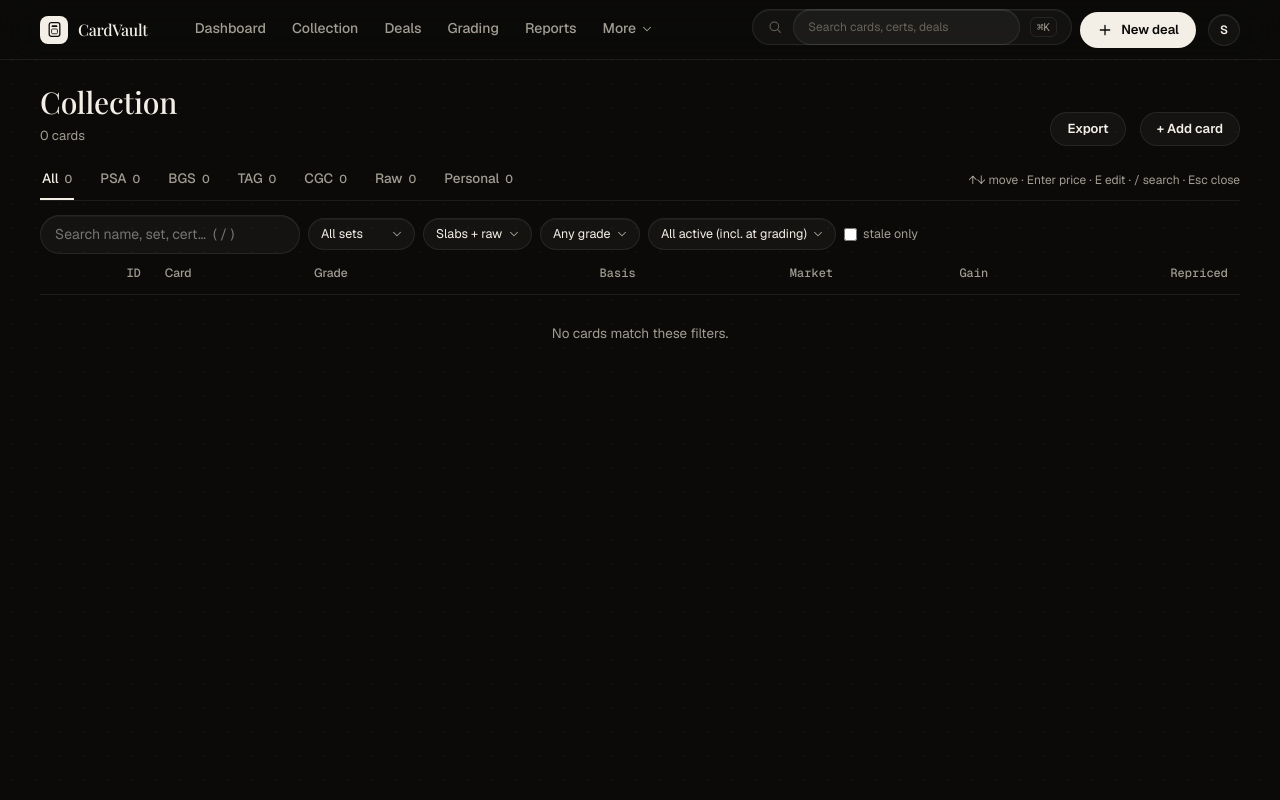
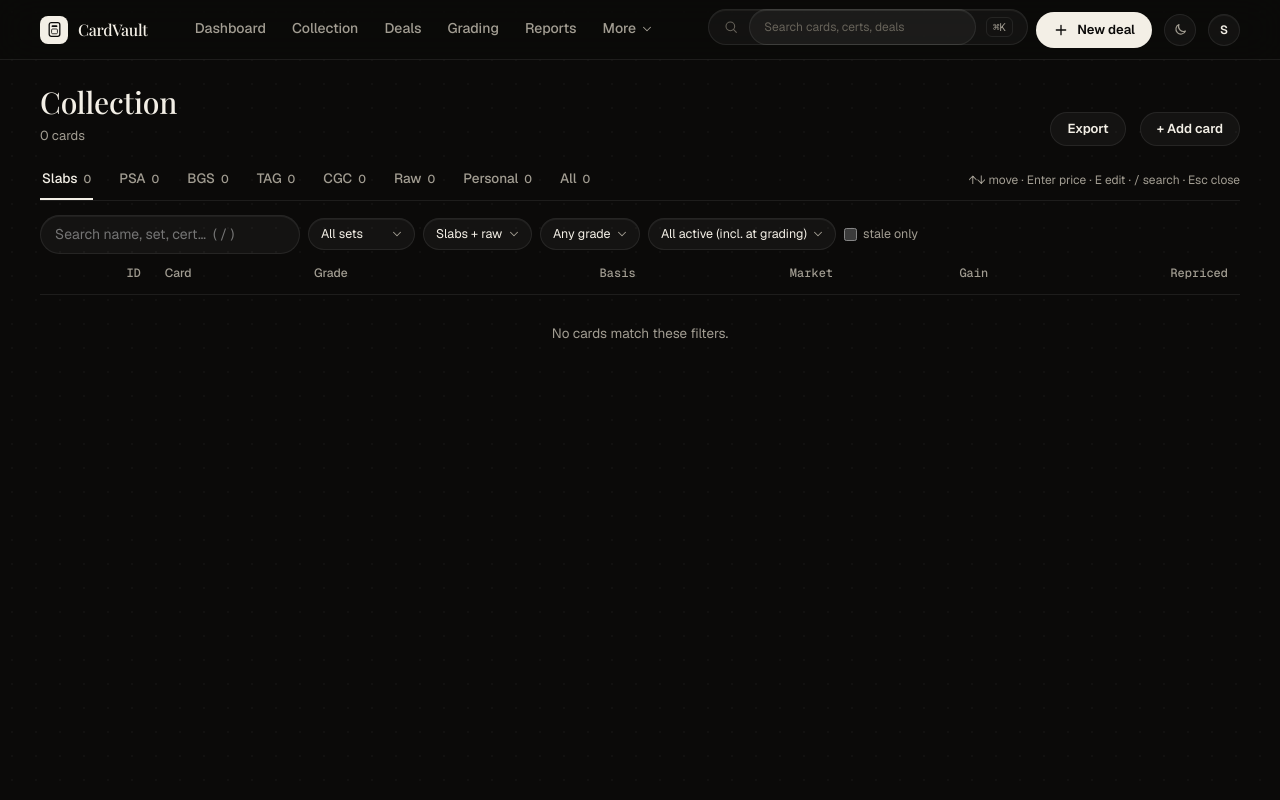
Before and after one commit to skazmi520/CardVault, a Flask app: template v2/templates/collection.html in a window 1280 px wide. Run offline with Flask 3, Linux system fonts and the light colour scheme; the template is opened without the code that fills it: most values are stand-ins (such as "Sample title", 1, 10 or a date in 2020); parts of the project's set-up code (start-up, migrations or seed data) failed here and were passed over.

Commit message:
Light theme, and the collection opens on slabs
Light tokens from the system doc under [data-theme="light"], a sun/moon
toggle in the top bar saved to localStorage and applied before first
paint. The dark-only hexes that were scattered through the stylesheet
(menus, button text, specular edges, dot grid, backdrop) become tokens
so nothing is hardcoded to one theme; light grader chips get their own
fills.

Collection: Slabs is the first tab and the default; All moves to the
end. Deep links that point at raw cards (?kind=raw, at-grading) land on
the Raw tab, a search (?q= or typing) widens to All, and the kind filter
keeps the tabs in step so the two never contradict.

Co-Authored-By: Claude Fable 5.1 <noreply@anthropic.com>

```diff
--- a/v2/static/app.js
+++ b/v2/static/app.js
@@ -185,3 +185,15 @@ function lineChartDraw(el, points) {
   });
   el.addEventListener("mouseleave", () => { hov.style.display = "none"; tip.style.display = "none"; });
 }
+
+/* theme: dark is the default; a saved "light" wins */
+document.addEventListener("DOMContentLoaded", () => {
+  const b = document.getElementById("theme-btn");
+  if (!b) return;
+  b.addEventListener("click", () => {
+    const light = document.documentElement.getAttribute("data-theme") !== "light";
+    if (light) document.documentElement.setAttribute("data-theme", "light");
+    else document.documentElement.removeAttribute("data-theme");
+    try { localStorage.setItem("cardvault_theme", light ? "light" : "dark"); } catch (e) {}
+  });
+});
--- a/v2/static/style.css
+++ b/v2/static/style.css
@@ -31,21 +31,73 @@
   --font-display: "Playfair Display", Georgia, "Times New Roman", serif;
   --font-mono: "Geist Mono", ui-monospace, "SF Mono", Menlo, monospace;
   --psa: #ff6b62; --bgs: #5aa2ff; --tag: #4fd1b8; --cgc: #c98bf0; --pc: #e0a52a;
+  /* things that are not "a colour" in the system but still flip with the theme */
+  --pop:        var(--pop);                  /* menus, popovers, dialogs */
+  --on-accent:  #0b0a09;                  /* text on the primary button */
+  --btn-hover:  #fff;
+  --spec:       rgba(255,255,255,.10);    /* specular top edge */
+  --spec-lo:    rgba(255,255,255,.05);
+  --dots:       rgba(255,255,255,.028);   /* the canvas dot grid */
+  --backdrop:   rgba(0,0,0,.6);
+  color-scheme: dark;
 }
+
+/* ── light — the same system on paper ─────────────────────────────────── */
+:root[data-theme="light"] {
+  --bg:         #f6f5f1;
+  --bg2:        rgba(246,245,241,.85);
+  --surface:    #ffffff;
+  --surface-2:  #ffffff;
+  --surface-3:  #faf9f6;
+  --surface-hi: #ffffff;
+  --border:     rgba(20,20,18,.08);
+  --border-hi:  rgba(20,20,18,.16);
+  --text:       #141412;
+  --muted:      #6b6a64;
+  --faint:      #a19f97;
+  --accent:     #141412;
+  --accent-dim: #3a3934;
+  --pos:        #1a9e5c;
+  --neg:        #d6404c;
+  --warn:       #b07a12;
+  --input:      #f3f2ee;
+  --row-hover:  rgba(20,20,18,.03);
+  --row-sel:    rgba(20,20,18,.06);
+  --shadow:     inset 0 1px 0 rgba(255,255,255,.9), 0 1px 2px rgba(20,20,18,.04), 0 8px 32px rgba(20,20,18,.07);
+  --shadow-lg:  inset 0 1px 0 rgba(255,255,255,.9), 0 2px 6px rgba(20,20,18,.06), 0 16px 48px rgba(20,20,18,.12);
+  --psa: #c8362e; --bgs: #2563eb; --tag: #0f8f7a; --cgc: #7c3aed; --pc: #b07a12;
+  --pop:        #ffffff;
+  --on-accent:  #f6f5f1;
+  --btn-hover:  #000;
+  --spec:       rgba(255,255,255,.9);
+  --spec-lo:    rgba(255,255,255,.7);
+  --dots:       rgba(20,20,18,.07);
+  --backdrop:   rgba(20,20,18,.35);
+  color-scheme: light;
+}
+:root[data-theme="light"] .chip.PSA { background: rgba(200,54,46,.09);  border-color: rgba(200,54,46,.32); }
+:root[data-theme="light"] .chip.BGS { background: rgba(37,99,235,.09);  border-color: rgba(37,99,235,.32); }
+:root[data-theme="light"] .chip.CGC { background: rgba(124,58,237,.09); border-color: rgba(124,58,237,.32); }
+:root[data-theme="light"] .chip.TAG { background: rgba(15,143,122,.09); border-color: rgba(15,143,122,.32); }
+:root[data-theme="light"] .chip.pc  { background: rgba(176,122,18,.10); border-color: rgba(176,122,18,.34); }
+:root[data-theme="light"] .chip.lost, :root[data-theme="light"] .pill.neg { background: rgba(214,64,76,.10); }
+:root[data-theme="light"] .pill.pos { background: rgba(26,158,92,.11); }
+:root[data-theme="light"] .pill.warn { background: rgba(176,122,18,.12); }
+:root[data-theme="light"] .btn.danger-ghost:hover { background: rgba(214,64,76,.08); }
 
 * { box-sizing: border-box; margin: 0; padding: 0; }
 [hidden] { display: none !important; }   /* an author display: value must never un-hide a [hidden] element */
 html, body { height: 100%; }
 body {
   background: var(--bg);
-  background-image: radial-gradient(rgba(255,255,255,.028) 1px, transparent 1px);
+  background-image: radial-gradient(var(--dots) 1px, transparent 1px);
   background-size: 24px 24px;
   color: var(--text);
   font: 14px/1.5 var(--font-ui);
   -webkit-font-smoothing: antialiased;
 }
 a { color: var(--text); text-decoration: none; transition: color .15s var(--ease); }
-a:hover { color: #fff; text-decoration: underline; text-decoration-color: var(--border-hi); }
+a:hover { color: var(--text); text-decoration: underline; text-decoration-color: var(--border-hi); }
 
 .mono, .num { font-family: var(--font-mono); font-variant-numeric: tabular-nums; }
 .display { font-family: var(--font-display); font-weight: 500; letter-spacing: -.005em; font-variant-numeric: lining-nums tabular-nums; }
@@ -80,7 +132,7 @@ a:hover { color: #fff; text-decoration: underline; text-decoration-color: var(--
 .more { position: relative; }
 .more .menu {
   display: none; position: absolute; top: 52px; left: 0; min-width: 190px; padding: 6px;
-  background: #15140f; border: 1px solid var(--border-hi); border-radius: var(--r-inset); box-shadow: var(--shadow-lg);
+  background: var(--pop); border: 1px solid var(--border-hi); border-radius: var(--r-inset); box-shadow: var(--shadow-lg);
 }
 .more:hover .menu, .more:focus-within .menu { display: block; }
 .more .menu a { display: block; padding: 9px 12px; border-radius: var(--r-tight); color: var(--muted); font-size: 13.5px; }
@@ -89,17 +141,23 @@ a:hover { color: #fff; text-decoration: underline; text-decoration-color: var(--
 .search {
   display: flex; align-items: center; gap: 10px; height: 36px; padding: 0 14px; width: 320px;
   border-radius: 999px; background: var(--input); border: 1px solid var(--border);
-  box-shadow: inset 0 1px 0 rgba(255,255,255,.05); color: var(--faint);
+  box-shadow: inset 0 1px 0 var(--spec-lo); color: var(--faint);
 }
 .search:focus-within { border-color: var(--border-hi); }
 .search svg { width: 16px; height: 16px; stroke: currentColor; fill: none; stroke-width: 1.6; stroke-linecap: round; flex-shrink: 0; }
 .search input { flex: 1; min-width: 0; background: none; border: none; color: var(--text); font: 13px var(--font-ui); outline: none; min-height: 0; padding: 0; }
 .search input::placeholder { color: var(--faint); }
 .kbd { font-size: 11px; color: var(--muted); border: 1px solid var(--border); border-radius: 6px; padding: 1px 6px; font-family: var(--font-mono); }
+.theme-btn { width: 32px; height: 32px; border-radius: 50%; background: var(--input); border: 1px solid var(--border); color: var(--muted); display: inline-flex; align-items: center; justify-content: center; cursor: pointer; margin-left: 4px; }
+.theme-btn:hover { color: var(--text); border-color: var(--border-hi); }
+.theme-btn svg { width: 15px; height: 15px; stroke: currentColor; fill: none; stroke-width: 1.8; stroke-linecap: round; stroke-linejoin: round; }
+.theme-btn .sun { display: none; } .theme-btn .moon { display: block; }
+:root[data-theme="light"] .theme-btn .sun { display: block; } :root[data-theme="light"] .theme-btn .moon { display: none; }
+.brand .plate { color: var(--bg); }
 .avatar {
   width: 32px; height: 32px; border-radius: 50%; background: var(--input); border: 1px solid var(--border);
   display: inline-flex; align-items: center; justify-content: center; font-size: 12px; font-weight: 600; flex-shrink: 0;
-  box-shadow: inset 0 1px 0 rgba(255,255,255,.08); margin-left: 4px;
+  box-shadow: inset 0 1px 0 var(--spec-lo); margin-left: 4px;
 }
 
 .main { width: 1280px; max-width: calc(100% - 80px); margin: 0 auto; padding: 26px 0 60px; }
@@ -180,7 +238,7 @@ input[type=text], input[type=number], input[type=date], input[type=datetime-loca
   background: var(--input); color: var(--text);
   border: 1px solid var(--border); border-radius: 999px;
   padding: 8px 14px; font: inherit; min-height: 36px;
-  box-shadow: inset 0 1px 0 rgba(255,255,255,.04);
+  box-shadow: inset 0 1px 0 var(--spec-lo);
   transition: border-color .15s var(--ease);
 }
 input[type=number], input.val { font-family: var(--font-mono); font-variant-numeric: tabular-nums; }
@@ -195,11 +253,11 @@ select { appearance: none; -webkit-appearance: none; padding-right: 28px;
 .btn {
   display: inline-flex; align-items: center; justify-content: center; gap: 8px;
   height: 36px; padding: 0 16px; border-radius: 999px;
-  background: var(--text); color: #0b0a09; border: 1px solid transparent;
+  background: var(--text); color: var(--on-accent); border: 1px solid transparent;
   font: inherit; font-weight: 600; font-size: 13px; cursor: pointer; white-space: nowrap;
   transition: background .15s var(--ease), border-color .15s var(--ease), transform .2s var(--ease);
 }
-.btn:hover { background: #fff; text-decoration: none; color: #0b0a09; }
+.btn:hover { background: var(--btn-hover); text-decoration: none; color: var(--on-accent); }
 .btn:active { transform: translateY(1px); }
 .btn.ghost { background: var(--input); border-color: var(--border); color: var(--text); }
 .btn.ghost:hover { background: var(--surface-hi); border-color: var(--border-hi); }
@@ -213,7 +271,7 @@ select { appearance: none; -webkit-appearance: none; padding-right: 28px;
 .seg { display: inline-flex; background: var(--input); border: 1px solid var(--border); border-radius: 999px; padding: 3px; height: 34px; gap: 2px; }
 .seg span, .seg button, .seg a { padding: 0 11px; display: inline-flex; align-items: center; border-radius: 999px; font: inherit; font-size: 12px; font-weight: 500; color: var(--muted); background: none; border: none; cursor: pointer; }
 .seg a:hover { text-decoration: none; color: var(--text); }
-.seg .on { background: var(--surface-hi); color: var(--text); box-shadow: inset 0 1px 0 rgba(255,255,255,.10), 0 1px 2px rgba(0,0,0,.3); }
+.seg .on { background: var(--surface-hi); color: var(--text); box-shadow: inset 0 1px 0 var(--spec), 0 1px 2px rgba(0,0,0,.18); }
 
 .row { display: flex; gap: 10px; align-items: end; flex-wrap: wrap; }
 .row > div { display: flex; flex-direction: column; }
@@ -234,7 +292,7 @@ select { appearance: none; -webkit-appearance: none; padding-right: 28px;
 .deal-line .x:hover { color: var(--neg); }
 
 .picker-results {
-  position: absolute; z-index: 20; background: #15140f;
+  position: absolute; z-index: 20; background: var(--pop);
   border: 1px solid var(--border-hi); border-radius: var(--r-inset);
   max-height: 260px; overflow-y: auto; width: 100%; box-shadow: var(--shadow-lg);
 }
@@ -243,7 +301,7 @@ select { appearance: none; -webkit-appearance: none; padding-right: 28px;
 
 .totals-bar {
   position: sticky; bottom: 0; margin-top: 18px;
-  background: #15140f; border: 1px solid var(--border-hi);
+  background: var(--pop); border: 1px solid var(--border-hi);
   border-radius: var(--r-surface); padding: 14px 18px;
   display: flex; gap: 26px; align-items: center; flex-wrap: wrap; box-shadow: var(--shadow-lg);
 }
@@ -261,7 +319,7 @@ td.saved-flash { animation: saved-flash .9s ease-out; }
 
 .toast-stack { position: fixed; right: 18px; bottom: 18px; z-index: 100; display: flex; flex-direction: column; gap: 8px; align-items: flex-end; pointer-events: none; }
 .toast {
-  background: #15140f; border: 1px solid var(--border-hi); color: var(--text);
+  background: var(--pop); border: 1px solid var(--border-hi); color: var(--text);
   border-radius: var(--r-inset); padding: 10px 14px; font-size: 13px; max-width: 380px; box-shadow: var(--shadow-lg);
   opacity: 0; transform: translateY(8px); transition: opacity .25s var(--ease), transform .25s var(--ease);
   display: flex; align-items: center; gap: 10px;
@@ -276,12 +334,12 @@ td.saved-flash { animation: saved-flash .9s ease-out; }
 .cdialog-body { white-space: pre-line; font-size: 13.5px; color: var(--muted); }
 
 .modal-backdrop {
-  position: fixed; inset: 0; z-index: 60; background: rgba(0,0,0,.6); backdrop-filter: blur(6px);
+  position: fixed; inset: 0; z-index: 60; background: var(--backdrop); backdrop-filter: blur(6px);
   align-items: center; justify-content: center; padding: 16px; display: none;
 }
 .modal-backdrop:not([hidden]) { display: flex; }
 .modal {
-  background: #15140f; border: 1px solid var(--border-hi); border-radius: var(--r-surface);
+  background: var(--pop); border: 1px solid var(--border-hi); border-radius: var(--r-surface);
   padding: 22px 24px; width: 560px; max-width: 96vw; max-height: 92vh; overflow-y: auto; box-shadow: var(--shadow-lg);
 }
 .modal h2 { font-family: var(--font-display); font-weight: 500; font-size: 21px; margin-bottom: 14px; }
@@ -353,7 +411,7 @@ td.saved-flash { animation: saved-flash .9s ease-out; }
 /* chart hover */
 .chart-tip {
   position: absolute; pointer-events: none; z-index: 3; padding: 8px 10px; border-radius: var(--r-tight);
-  background: #15140f; border: 1px solid var(--border-hi); box-shadow: var(--shadow-lg); font-size: 12px; white-space: nowrap;
+  background: var(--pop); border: 1px solid var(--border-hi); box-shadow: var(--shadow-lg); font-size: 12px; white-space: nowrap;
   display: none;
 }
 .chart-tip .v { font-family: var(--font-mono); font-size: 13px; }
--- a/v2/templates/base.html
+++ b/v2/templates/base.html
@@ -8,6 +8,9 @@
   <link rel="preconnect" href="https://fonts.googleapis.com">
   <link rel="preconnect" href="https://fonts.gstatic.com" crossorigin>
   <link rel="stylesheet" href="https://fonts.googleapis.com/css2?family=Playfair+Display:wght@500;600&family=Geist:wght@400;500;600&family=Geist+Mono:wght@400;500&display=swap">
+  <script>/* apply the saved theme before first paint so there is no flash */
+    (function () { try { var t = localStorage.getItem("cardvault_theme"); if (t === "light") document.documentElement.setAttribute("data-theme", "light"); } catch (e) {} })();
+  </script>
   <link rel="stylesheet" href="{{ url_for('static', filename='style.css') }}">
   <script src="{{ url_for('static', filename='app.js') }}"></script>
 </head>
@@ -15,7 +18,7 @@
 <div class="shell">
   <header class="topbar">
     <a class="brand" href="/">
-      <span class="plate"><svg viewBox="0 0 32 32" aria-hidden="true"><rect x="6" y="3" width="20" height="26" rx="4" fill="none" stroke="#0b0a09" stroke-width="2.4"/><rect x="10.5" y="8" width="11" height="3.5" rx="1.7" fill="#0b0a09"/><rect x="10.5" y="15" width="11" height="9" rx="2" fill="none" stroke="#0b0a09" stroke-width="1.8" opacity=".85"/></svg></span>
+      <span class="plate"><svg viewBox="0 0 32 32" aria-hidden="true"><rect x="6" y="3" width="20" height="26" rx="4" fill="none" stroke="currentColor" stroke-width="2.4"/><rect x="10.5" y="8" width="11" height="3.5" rx="1.7" fill="currentColor"/><rect x="10.5" y="15" width="11" height="9" rx="2" fill="none" stroke="currentColor" stroke-width="1.8" opacity=".85"/></svg></span>
       <span class="brand-text">CardVault</span>
     </a>
     <nav class="tabs">
@@ -43,6 +46,10 @@
       <span class="kbd">⌘K</span>
     </label>
     <a class="btn" href="/deals/new"><svg viewBox="0 0 24 24"><path d="M12 5v14M5 12h14"/></svg>New deal</a>
+    <button class="theme-btn" id="theme-btn" type="button" title="Switch light / dark" aria-label="Switch theme">
+      <svg class="moon" viewBox="0 0 24 24"><path d="M20 14.5A8 8 0 0 1 9.5 4a8 8 0 1 0 10.5 10.5z"/></svg>
+      <svg class="sun" viewBox="0 0 24 24"><circle cx="12" cy="12" r="4"/><path d="M12 2v2M12 20v2M4.9 4.9l1.4 1.4M17.7 17.7l1.4 1.4M2 12h2M20 12h2M4.9 19.1l1.4-1.4M17.7 6.3l1.4-1.4"/></svg>
+    </button>
     <span class="avatar" title="local · v2">S</span>
   </header>
 
--- a/v2/templates/collection.html
+++ b/v2/templates/collection.html
@@ -35,7 +35,7 @@
 .drawer .acts .btn { flex: 1; }
 .drawer .acts .btn.icon { flex: 0 0 36px; }
 .menu-wrap { position: relative; }
-.menu-wrap .menu { display: none; position: absolute; right: 0; top: 40px; min-width: 210px; padding: 6px; z-index: 5; background: #15140f; border: 1px solid var(--border-hi); border-radius: var(--r-inset); box-shadow: var(--shadow-lg); }
+.menu-wrap .menu { display: none; position: absolute; right: 0; top: 40px; min-width: 210px; padding: 6px; z-index: 5; background: var(--pop); border: 1px solid var(--border-hi); border-radius: var(--r-inset); box-shadow: var(--shadow-lg); }
 .menu-wrap.open .menu { display: block; }
 .menu-wrap .menu button { display: flex; width: 100%; align-items: center; gap: 10px; padding: 9px 12px; border-radius: var(--r-tight); background: none; border: none; color: var(--text); font: inherit; font-size: 13.5px; cursor: pointer; text-align: left; }
 .menu-wrap .menu button:hover { background: var(--input); }
@@ -73,13 +73,14 @@
 </div>
 
 <div class="col-tabs" id="col-tabs">
-  <span class="ftab on" data-co="">All <span class="n" data-n=""></span></span>
+  <span class="ftab on" data-co="SLAB">Slabs <span class="n" data-n="SLAB"></span></span>
   <span class="ftab" data-co="PSA">PSA <span class="n" data-n="PSA"></span></span>
   <span class="ftab" data-co="BGS">BGS <span class="n" data-n="BGS"></span></span>
   <span class="ftab" data-co="TAG">TAG <span class="n" data-n="TAG"></span></span>
   <span class="ftab" data-co="CGC">CGC <span class="n" data-n="CGC"></span></span>
   <span class="ftab" data-co="RAW">Raw <span class="n" data-n="RAW"></span></span>
   <span class="ftab" data-co="PC">Personal <span class="n" data-n="PC"></span></span>
+  <span class="ftab" data-co="">All <span class="n" data-n=""></span></span>
   <div style="flex:1"></div>
   <span class="hint-line">↑↓ move · Enter price · E edit · / search · Esc close</span>
 </div>
@@ -230,7 +231,7 @@
 
 <script>
 const CARDS = {{ cards|tojson }};
-let sortKey = "name", sortDir = 1, focusIdx = -1, view = [], companyTab = "";
+let sortKey = "name", sortDir = 1, focusIdx = -1, view = [], companyTab = "SLAB";   // slabs by default — raw lives on the Grading screen
 
 const $ = id => document.getElementById(id);
 const E = $;
@@ -248,6 +249,7 @@ function paperClass(g) { return g == null ? "muted" : g > 0 ? "pos" : ""; }
 
 function matchesTab(r) {
   if (!companyTab) return true;
+  if (companyTab === "SLAB") return r.kind === "slab";
   if (companyTab === "RAW") return r.kind === "raw";
   if (companyTab === "PC") return !!r.is_pc;
   return r.kind === "slab" && r.company === companyTab;
@@ -271,8 +273,8 @@ function applyFilters() {
     return true;
   });
   // tab counts reflect every other filter, so the numbers mean "what you'd see"
-  const counts = { "": base.length, PSA: 0, BGS: 0, TAG: 0, CGC: 0, RAW: 0, PC: 0 };
-  base.forEach(r => { if (r.kind === "raw") counts.RAW++; else if (counts[r.company] !== undefined) counts[r.company]++; if (r.is_pc) counts.PC++; });
+  const counts = { "": base.length, SLAB: 0, PSA: 0, BGS: 0, TAG: 0, CGC: 0, RAW: 0, PC: 0 };
+  base.forEach(r => { if (r.kind === "raw") counts.RAW++; else { counts.SLAB++; if (counts[r.company] !== undefined) counts[r.company]++; } if (r.is_pc) counts.PC++; });
   document.querySelectorAll("#col-tabs .n").forEach(n => n.textContent = counts[n.dataset.n] ?? 0);
   view = base.filter(matchesTab);
   view.sort((a, b) => {
@@ -592,9 +594,12 @@ document.querySelectorAll("thead th").forEach(th => th.addEventListener("click",
   if (sortKey === k) sortDir *= -1; else { sortKey = k; sortDir = 1; }
   applyFilters();
 }));
+function setTab(co) {
+  companyTab = co;
+  document.querySelectorAll("#col-tabs .ftab").forEach(x => x.classList.toggle("on", x.dataset.co === co));
+}
 document.querySelectorAll("#col-tabs .ftab").forEach(t => t.addEventListener("click", () => {
-  companyTab = t.dataset.co;
-  document.querySelectorAll("#col-tabs .ftab").forEach(x => x.classList.toggle("on", x === t));
+  setTab(t.dataset.co);
   focusIdx = -1; closeDrawer(); applyFilters();
 }));
 tbody.addEventListener("click", e => {
@@ -617,6 +622,13 @@ document.addEventListener("keydown", e => {
 function scrollFocus() { const row = tbody.querySelector("tr.focused"); if (row) row.scrollIntoView({ block: "nearest" }); }
 ["f-search", "f-set", "f-kind", "f-grade", "f-status", "f-stale"].forEach(id =>
   $(id).addEventListener("input", () => { focusIdx = -1; closeDrawer(); applyFilters(); }));
+// the kind filter and the tabs would otherwise contradict each other
+$("f-kind").addEventListener("input", () => {
+  const k = $("f-kind").value;
+  if (k === "raw") setTab("RAW"); else if (k === "slab" && (companyTab === "RAW" || !companyTab)) setTab("SLAB");
+  applyFilters();
+});
+$("f-search").addEventListener("input", () => { if ($("f-search").value.trim() && companyTab === "SLAB") { setTab(""); applyFilters(); } });
 
 /* deep links: ?status=submitted_for_grading, ?kind=slab|raw, ?q=… */
 {
@@ -624,6 +636,9 @@ function scrollFocus() { const row = tbody.querySelector("tr.focused"); if (row)
   if (params.get("status")) $("f-status").value = params.get("status");
   if (params.get("kind")) $("f-kind").value = params.get("kind");
   if (params.get("q")) $("f-search").value = params.get("q");
+  // anything that points at raw cards, or a search, needs to look past the slabs-only default
+  if (params.get("kind") === "raw" || params.get("status") === "submitted_for_grading") setTab("RAW");
+  else if (params.get("q") || params.get("status")) setTab("");
 }
 applyFilters();
 </script>
--- a/v2/templates/deal_new.html
+++ b/v2/templates/deal_new.html
@@ -52,7 +52,7 @@
 .dn-seg { display: inline-flex; background: var(--input); border: 1px solid var(--border); border-radius: 999px; padding: 3px; height: 34px; gap: 2px; }
 .dn-seg button { background: none; color: var(--muted); border: none; cursor: pointer; padding: 0 11px; font: inherit; font-size: 12px; font-weight: 500; border-radius: 999px; }
 .dn-seg button:hover { color: var(--text); }
-.dn-seg button.on { background: var(--surface-hi); color: var(--text); box-shadow: inset 0 1px 0 rgba(255,255,255,.10), 0 1px 2px rgba(0,0,0,.3); }
+.dn-seg button.on { background: var(--surface-hi); color: var(--text); box-shadow: inset 0 1px 0 var(--spec), 0 1px 2px rgba(0,0,0,.18); }
 .dn-summary { display: flex; align-items: flex-end; justify-content: flex-end; gap: 28px; flex-wrap: wrap; }
 .dn-ledger { display: flex; flex-direction: column; gap: 3px; font-family: var(--font-mono); font-size: 12.5px; color: var(--muted); }
 .dn-ledger div { display: flex; justify-content: space-between; gap: 24px; }
```
Also changed, not shown: docs/design-system.md (+8 -1 lines).
